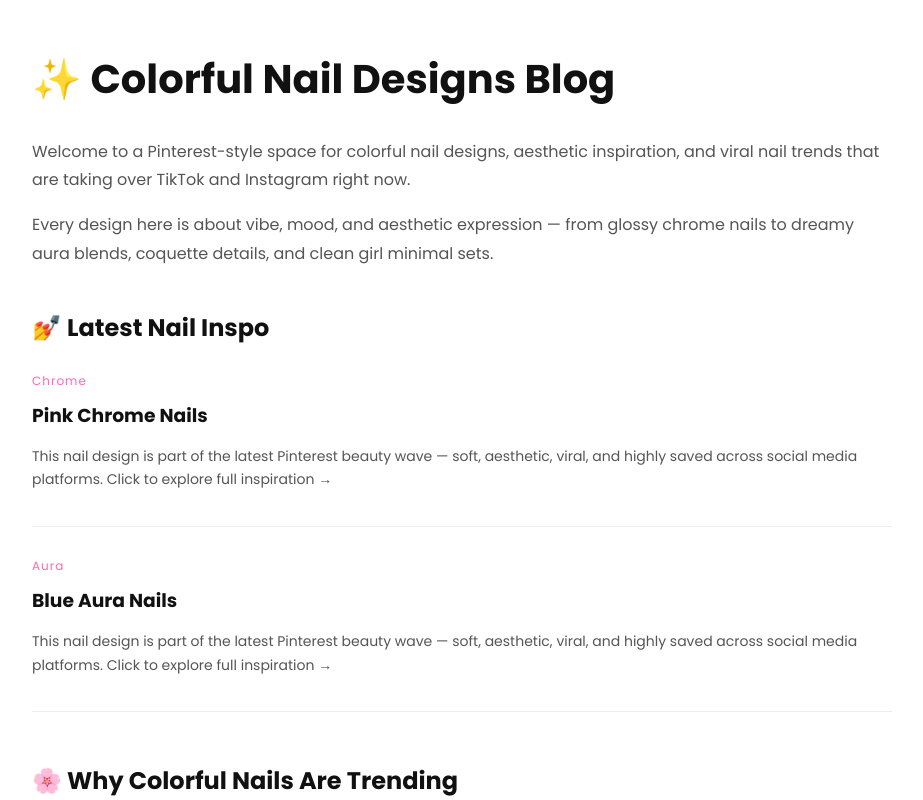
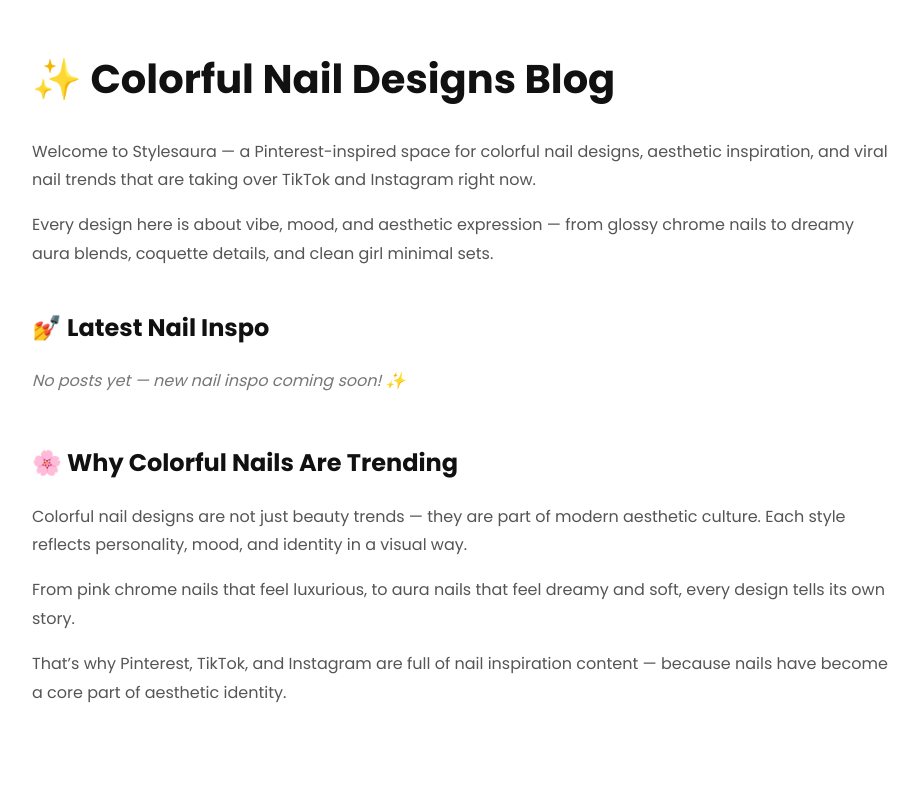
Before and after one commit to saimmian7070-tech/pin, a React (Create React App) app: page /blog in a window 1280 px wide. Shown: the top 800 px of the page, without its empty margins (178-1101 px from the left). Built offline with nearby package versions, Linux system fonts and the light colour scheme.

Commit message:
new update 1

```diff
--- a/src/data.js
+++ b/src/data.js
@@ -1,16 +1 @@
-const articles = [
-  {
-    title: "Pink Chrome Nails",
-    slug: "pink-chrome",
-    image: "/images/pink-chrome.jpg",
-    category: "Chrome"
-  },
-  {
-    title: "Blue Aura Nails",
-    slug: "blue-aura",
-    image: "/images/aura-blue.jpg",
-    category: "Aura"
-  }
-];
-
-export default articles;
+const articles = [];
--- a/src/pages/Blog.js
+++ b/src/pages/Blog.js
@@ -1,7 +1,7 @@
 import { Link } from "react-router-dom";
 import data from "../data";
 
-// SAFE FIX: handles both array and {articles: []} formats
+// SAFE FIX: handles empty data
 const articles = Array.isArray(data) ? data : data?.articles || [];
 
 export default function Blog() {
@@ -14,7 +14,7 @@ export default function Blog() {
       </h1>
 
       <p style={{ color: "#555", lineHeight: "1.8" }}>
-        Welcome to a Pinterest-style space for colorful nail designs, aesthetic inspiration,
+        Welcome to Stylesaura — a Pinterest-inspired space for colorful nail designs, aesthetic inspiration,
         and viral nail trends that are taking over TikTok and Instagram right now.
       </p>
 
@@ -28,8 +28,13 @@ export default function Blog() {
         💅 Latest Nail Inspo
       </h2>
 
-      {/* BLOG LIST */}
-      {articles.map((post, index) => (
+      {/* BLOG LIST — only render if there are articles */}
+      {articles.length === 0 ? (
+        <p style={{ color: "#777", fontStyle: "italic", lineHeight: "1.7" }}>
+          No posts yet — new nail inspo coming soon! ✨
+        </p>
+      ) : (
+        articles.map((post, index) => (
           <div
             key={index}
             style={{
@@ -38,7 +43,6 @@ export default function Blog() {
               borderBottom: "1px solid #eee"
             }}
           >
-
             <span style={{ fontSize: "12px", color: "hotpink", letterSpacing: "1px" }}>
               {post.category}
             </span>
@@ -54,9 +58,9 @@ export default function Blog() {
               soft, aesthetic, viral, and highly saved across social media platforms.
               Click to explore full inspiration →
             </p>
-
           </div>
-      ))}
+        ))
+      )}
 
       {/* EXTRA SECTION */}
       <h2 style={{ marginTop: "50px" }}>
--- a/src/pages/Post.js
+++ b/src/pages/Post.js
@@ -1,10 +1,12 @@
 import { useParams } from "react-router-dom";
+import articles from "../data"; // <- ADD THIS
 
 export default function Post() {
   const { slug } = useParams();
   const article = articles.find(a => a.slug === slug);
 
   if (!article) return <h2>Article not found</h2>;
+
   const today = new Date().toLocaleDateString("en-US", {
     year: "numeric",
     month: "long",
@@ -13,14 +15,12 @@ export default function Post() {
 
   return (
     <div className="post-wrapper">
-
       <div className="post-container">
 
         <h1 className="post-title">{article.title}</h1>
 
         <div className="post-meta">
           <img src="https://i.pravatar.cc/40?img=12" alt="Author" />
-
           <div className="meta-text">
             <span className="author">Ayaan</span>
             <span className="dot">·</span>
@@ -38,14 +38,11 @@ export default function Post() {
           <img src="https://i.pravatar.cc/100?img=12" alt="Author" />
           <div>
             <h4>Ayaan</h4>
-          <p>
-            Writing simple and practical content about AI, coding, and modern tech.
-          </p>
+            <p>Writing simple and practical content about nails and aesthetic trends.</p>
           </div>
         </div>
 
       </div>
-
     </div>
   );
 }
```
Lines whose indentation alone changed are shown as unchanged.
